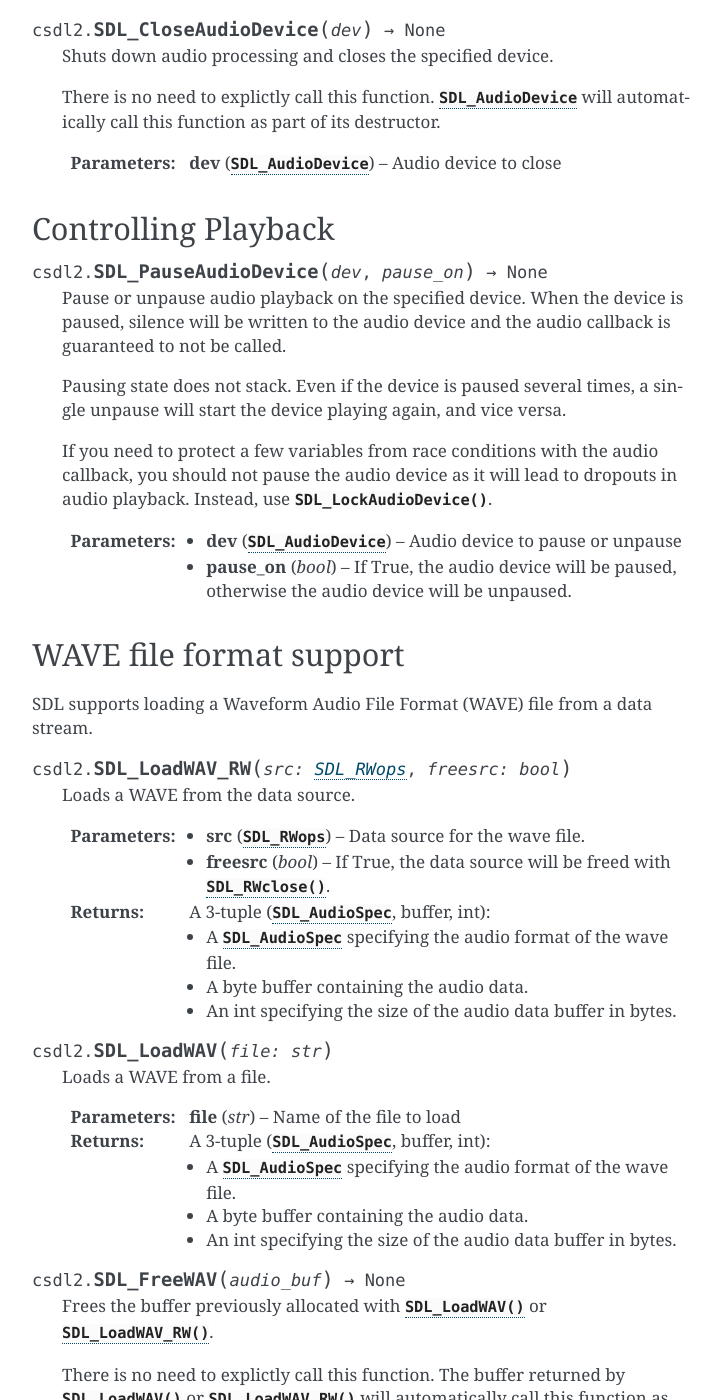
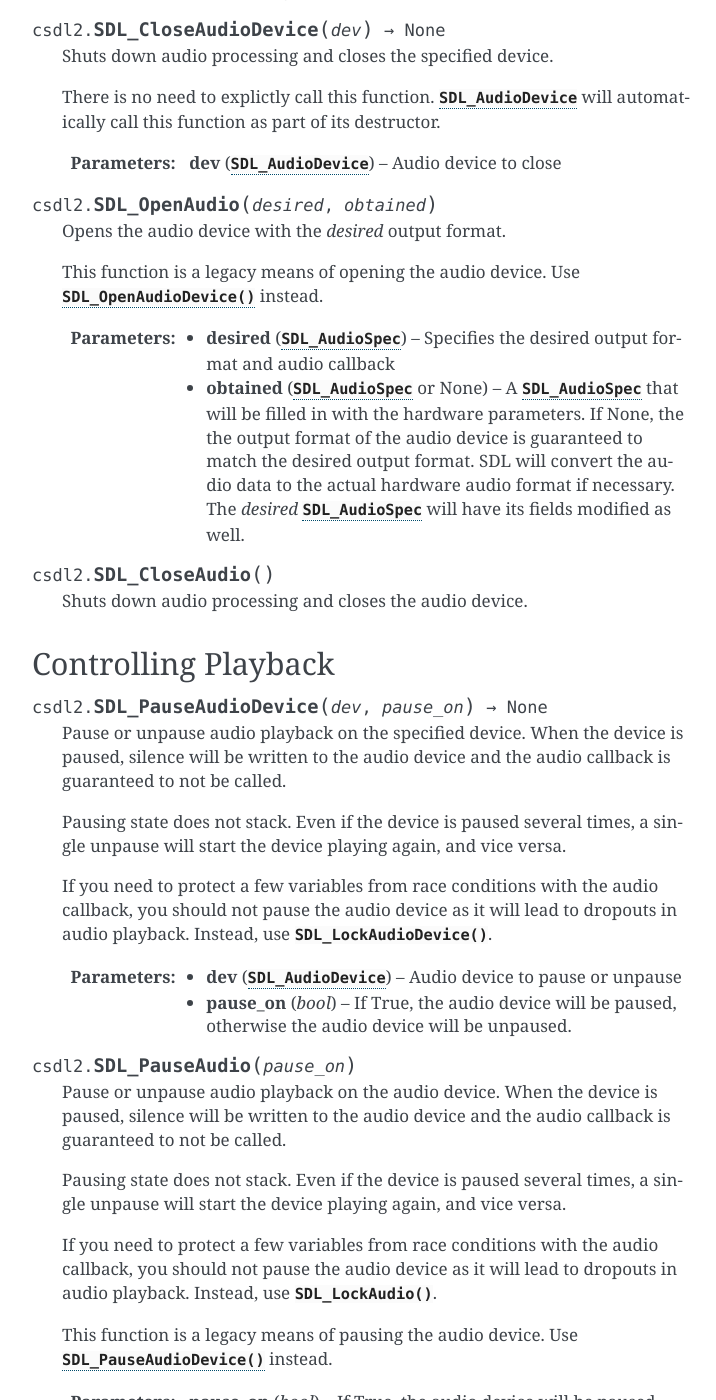
Before and after one commit to pyokagan/pycsdl2, a Sphinx documentation site: the page built from docs/api/audio.rst, in a window 1280 px wide and 1400 px high, scrolled down 5660 px. Shown: the whole window, without its empty margins (388-1104 px from the left). Built offline with Sphinx 7.4.7, drawn with Linux system fonts in a browser that asks for light colours; some of the changed text lies outside the part shown.

Commit message:
audio: implement SDL_OpenAudio(), SDL_CloseAudio(), SDL_PauseAudio()

```diff
--- a/docs/api/audio.rst
+++ b/docs/api/audio.rst
@@ -306,6 +306,28 @@ callback to fill the audio buffer with audio data as needed.
    :param dev: Audio device to close
    :type dev: :class:`SDL_AudioDevice`
 
+.. function:: SDL_OpenAudio(desired, obtained)
+
+   Opens the audio device with the `desired` output format.
+
+   This function is a legacy means of opening the audio device. Use
+   :func:`SDL_OpenAudioDevice` instead.
+
+   :param desired: Specifies the desired output format and audio callback
+   :type desired: :class:`SDL_AudioSpec`
+   :param obtained: A :class:`SDL_AudioSpec` that will be filled in with the
+                    hardware parameters. If None, the the output format of the
+                    audio device is guaranteed to match the desired output
+                    format. SDL will convert the audio data to the actual
+                    hardware audio format if necessary. The `desired`
+                    :class:`SDL_AudioSpec` will have its fields modified as
+                    well.
+   :type obtained: :class:`SDL_AudioSpec` or None
+
+.. function:: SDL_CloseAudio()
+
+   Shuts down audio processing and closes the audio device.
+
 Controlling Playback
 --------------------
 .. function:: SDL_PauseAudioDevice(dev, pause_on) -> None
@@ -325,6 +347,25 @@ Controlling Playback
    :type dev: :class:`SDL_AudioDevice`
    :param bool pause_on: If True, the audio device will be paused, otherwise
                          the audio device will be unpaused.
+
+.. function:: SDL_PauseAudio(pause_on)
+
+   Pause or unpause audio playback on the audio device. When the device is
+   paused, silence will be written to the audio device and the audio callback
+   is guaranteed to not be called.
+
+   Pausing state does not stack. Even if the device is paused several times, a
+   single unpause will start the device playing again, and vice versa.
+
+   If you need to protect a few variables from race conditions with the audio
+   callback, you should not pause the audio device as it will lead to dropouts
+   in audio playback. Instead, use :func:`SDL_LockAudio`.
+
+   This function is a legacy means of pausing the audio device. Use
+   :func:`SDL_PauseAudioDevice` instead.
+
+   :param bool pause_on: If True, the audio device will be paused, otherwise
+                         audio device will be unpaused.
 
 WAVE file format support
 ------------------------
```
Also changed, not shown: 3 other files.
